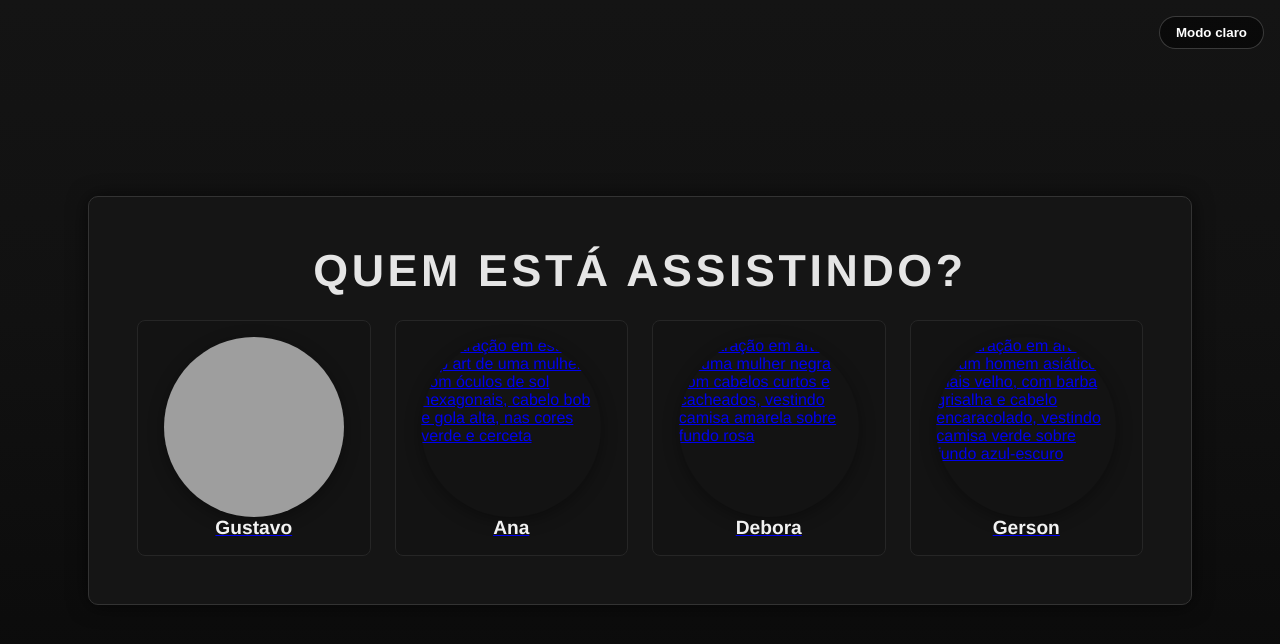
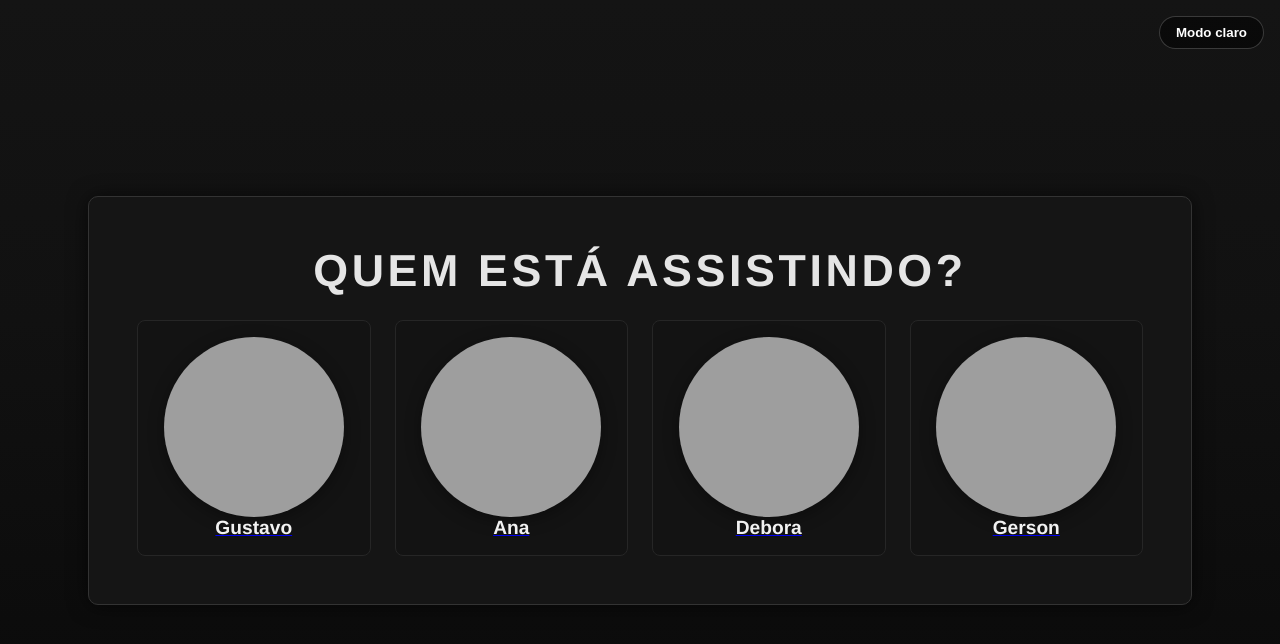
Before and after one commit to GomesFM/Netlura, a plain HTML site: page index.html in a window 1280 px wide. Drawn offline with Linux system fonts and the light colour scheme; the site is published under a folder, as on GitHub Pages, so addresses that start at the root find nothing.

Commit message:
Update index.html

```diff
--- a/index.html
+++ b/index.html
@@ -15,10 +15,10 @@
             <h1>Quem está assistindo?</h1>
             <ul class="profiles" role="list">
                 <li class="profile-item" role="listitem">
-                    <a href="/catalogo/catalogo.html">
+                    <a href="catalogo/catalogo.html">
                         <article class="profile">
                             <figure>
-                                <img src="Netlura/assets/PERFIL_1.png" alt="Ilustração em estilo pop art de um homem com óculos redondos, cabelos espetados e efeito de retícula, nas cores roxo e laranja">
+                                <img src="assets/PERFIL_1.png" alt="Ilustração em estilo pop art de um homem com óculos redondos, cabelos espetados e efeito de retícula, nas cores roxo e laranja">
                                 <figcaption>Gustavo</figcaption>
                             </figure>
                         </article>
@@ -28,7 +28,7 @@
                     <a href="catalogo/catalogo.html">
                         <article class="profile">
                             <figure>
-                                <img src="/assets/PERFIL_2.png" alt="Ilustração em estilo pop art de uma mulher com óculos de sol hexagonais, cabelo bob e gola alta, nas cores verde e cerceta">
+                                <img src="assets/PERFIL_2.png" alt="Ilustração em estilo pop art de uma mulher com óculos de sol hexagonais, cabelo bob e gola alta, nas cores verde e cerceta">
                                 <figcaption>Ana</figcaption>
                             </figure>
                         </article>
@@ -38,7 +38,7 @@
                     <a href="catalogo/catalogo.html">
                         <article class="profile">
                             <figure>
-                                <img src="/assets/PERFIL_3.png" alt="Ilustração em arte pop de uma mulher negra com cabelos curtos e cacheados, vestindo camisa amarela sobre fundo rosa">
+                                <img src="assets/PERFIL_3.png" alt="Ilustração em arte pop de uma mulher negra com cabelos curtos e cacheados, vestindo camisa amarela sobre fundo rosa">
                                 <figcaption>Debora</figcaption>
                             </figure>
                         </article>
@@ -48,7 +48,7 @@
                     <a href="catalogo/catalogo.html">
                         <article class="profile">
                             <figure>
-                                <img src="/assets/PERFIL_4.png" alt="Ilustração em arte pop de um homem asiático mais velho, com barba grisalha e cabelo encaracolado, vestindo camisa verde sobre fundo azul-escuro">
+                                <img src="assets/PERFIL_4.png" alt="Ilustração em arte pop de um homem asiático mais velho, com barba grisalha e cabelo encaracolado, vestindo camisa verde sobre fundo azul-escuro">
                                 <figcaption>Gerson</figcaption>
                             </figure>
                         </article>
```
